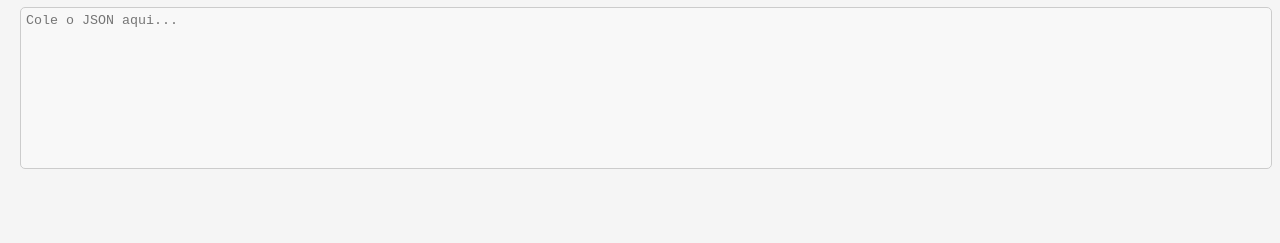
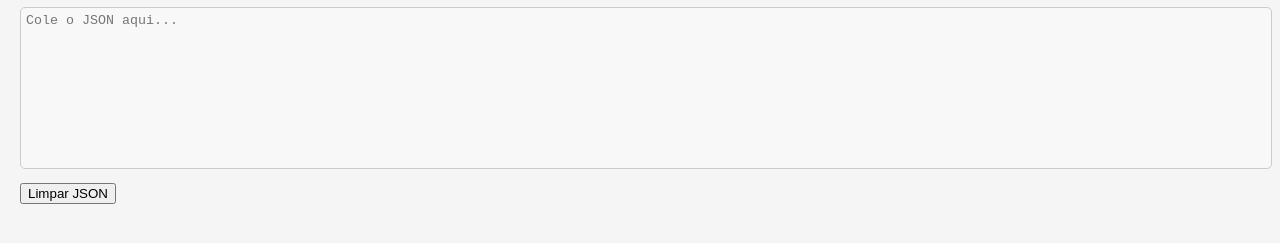
Before and after one commit to AndreLucyo2/html-JSON-editor, a plain HTML site: page index.html in a window 1280 px wide. Shown: the part 105-348 px from the top of the page. Drawn offline with Linux system fonts and the light colour scheme.

Commit message:
versao 013 - oculta depois de processar - adicionado botão para limpar

```diff
--- a/css/style.css
+++ b/css/style.css
@@ -12,7 +12,8 @@ pre {
 .json-block {
     background-color: #1e1e1e;
     color: #f8f8f8;
-    overflow: auto; /* Impede que o conteúdo transborde a div */
+    overflow: auto;
+    /* Impede que o conteúdo transborde a div */
 }
 
 .json-key {
@@ -57,3 +58,7 @@ textarea {
 .hidden {
     display: block;
 }
+
+#clearButton {
+    margin-top: 10px;
+}
--- a/index.html
+++ b/index.html
@@ -15,6 +15,8 @@
         <textarea id="jsonInput" placeholder="Cole o JSON aqui..."></textarea>
     </div>
 
+    <button id="clearButton" onclick="clearJSONInput()">Limpar JSON</button>
+
     <div class="json-block" id="jsonBlock">
         <!-- O JSON colado será exibido aqui com realce de sintaxe -->
     </div>
--- a/js/jsonFormat.js
+++ b/js/jsonFormat.js
@@ -1,5 +1,5 @@
-// Syntax highlighting for JSON keys, braces, colon, boolean, strings, and numbers using JavaScript
-function highlightJSON(json) {
+ // Syntax highlighting for JSON keys, braces, colon, boolean, strings, and numbers using JavaScript
+ function highlightJSON(json) {
     const formattedJSON = json
         .replace(/"(\{|\})"/g, '<span class="json-braces">"$1"</span>') // {} - Chaves de abertura e fechamento
         .replace(/":/g, '<span class="json-colon">":</span>') // : - Dois pontos
@@ -76,3 +76,13 @@ function pasteJSON() {
         jsonBlock.innerHTML = '<pre>Erro: JSON inválido</pre>';
     }
 }
+
+function clearJSONInput() {
+    const jsonInput = document.getElementById('jsonInput');
+    jsonInput.value = '';
+    const jsonBlock = document.getElementById('jsonBlock');
+    jsonBlock.innerHTML = '';
+
+    const hiddenSection = document.querySelector('.hidden');
+    hiddenSection.style.display = 'block';
+}
```
